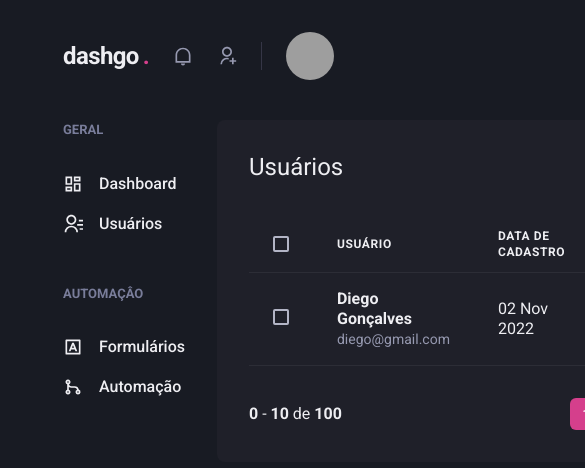
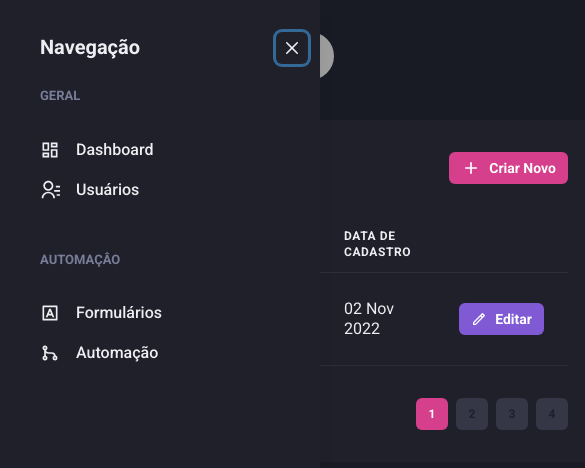
Before and after one commit to DiegoRamires/dashgo, a Next.js app: page /users in a window 390 px wide. Shown: the top 468 px of the page, 585 px wide, since content can reach past the window. Built offline with nearby package versions, Linux system fonts and the light colour scheme; grey boxes are pictures that could not be loaded.

Commit message:
add: showing drawer siderbar on mobile screen

```diff
--- /dev/null
+++ b/src/components/Sidebar/SidebarNav.tsx
@@ -0,0 +1,21 @@
+import { Stack } from "@chakra-ui/react";
+import {
+  RiContactsLine, RiDashboardLine, RiGitMergeLine, RiInputMethodLine
+} from "react-icons/ri";
+import { NavLink } from "./NavLink";
+import { NavSection } from "./NavSection";
+
+export function SidebarNav() {
+  return (
+    <Stack spacing='12' align='flex-start'>
+      <NavSection title="GERAL">
+        <NavLink icon={RiDashboardLine}>Dashboard</NavLink>
+        <NavLink icon={RiContactsLine}>Usuários</NavLink>
+      </NavSection>
+      <NavSection title="AUTOMAÇÂO">
+        <NavLink icon={RiInputMethodLine}>Formulários</NavLink>
+        <NavLink icon={RiGitMergeLine}>Automação</NavLink>
+      </NavSection>
+    </Stack>
+  )
+}
--- a/src/components/Sidebar/index.tsx
+++ b/src/components/Sidebar/index.tsx
@@ -1,26 +1,37 @@
-import { Box, Stack } from "@chakra-ui/react";
 import {
-  RiDashboardLine,
-  RiContactsLine,
-  RiInputMethodLine,
-  RiGitMergeLine
-} from 'react-icons/ri'
-import { NavLink } from "./NavLink";
-import { NavSection } from "./NavSection";
+  Box, Drawer,
+  DrawerBody,
+  DrawerCloseButton,
+  DrawerContent,
+  DrawerHeader,
+  useBreakpointValue
+} from "@chakra-ui/react";
+import { SidebarNav } from "./SidebarNav";
 
 export function Sidebar() {
+  const isDrawerSidebar = useBreakpointValue({
+    base: true,
+    lg: false,
+  })
+
+  if (isDrawerSidebar) {
+    return (
+      <Drawer isOpen={true} placement="left" onClose={() => {}}>
+        <DrawerContent bg="gray.800" p='4'>
+          <DrawerCloseButton mt="6" />
+          <DrawerHeader>Navegação</DrawerHeader>
+
+          <DrawerBody>
+            <SidebarNav />
+          </DrawerBody>
+        </DrawerContent>
+      </Drawer>
+    )
+  }
+
   return (
     <Box as='aside' w='64' mr='8'>
-      <Stack spacing='12' align='flex-start'>
-        <NavSection title="GERAL">
-          <NavLink icon={RiDashboardLine}>Dashboard</NavLink>
-          <NavLink icon={RiContactsLine}>Usuários</NavLink>
-        </NavSection>
-        <NavSection title="AUTOMAÇÂO">
-          <NavLink icon={RiInputMethodLine}>Formulários</NavLink>
-          <NavLink icon={RiGitMergeLine}>Automação</NavLink>
-        </NavSection>
-      </Stack>
+      <SidebarNav />
     </Box>
   )
 }
```
